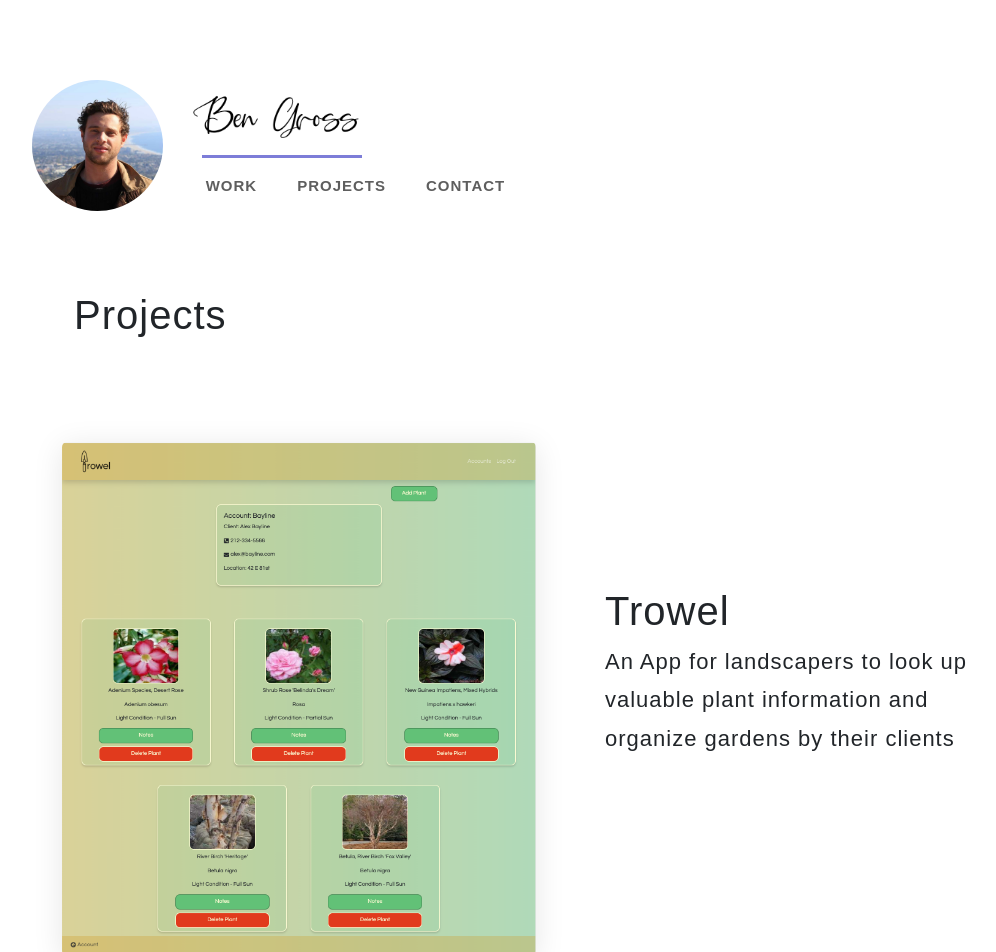
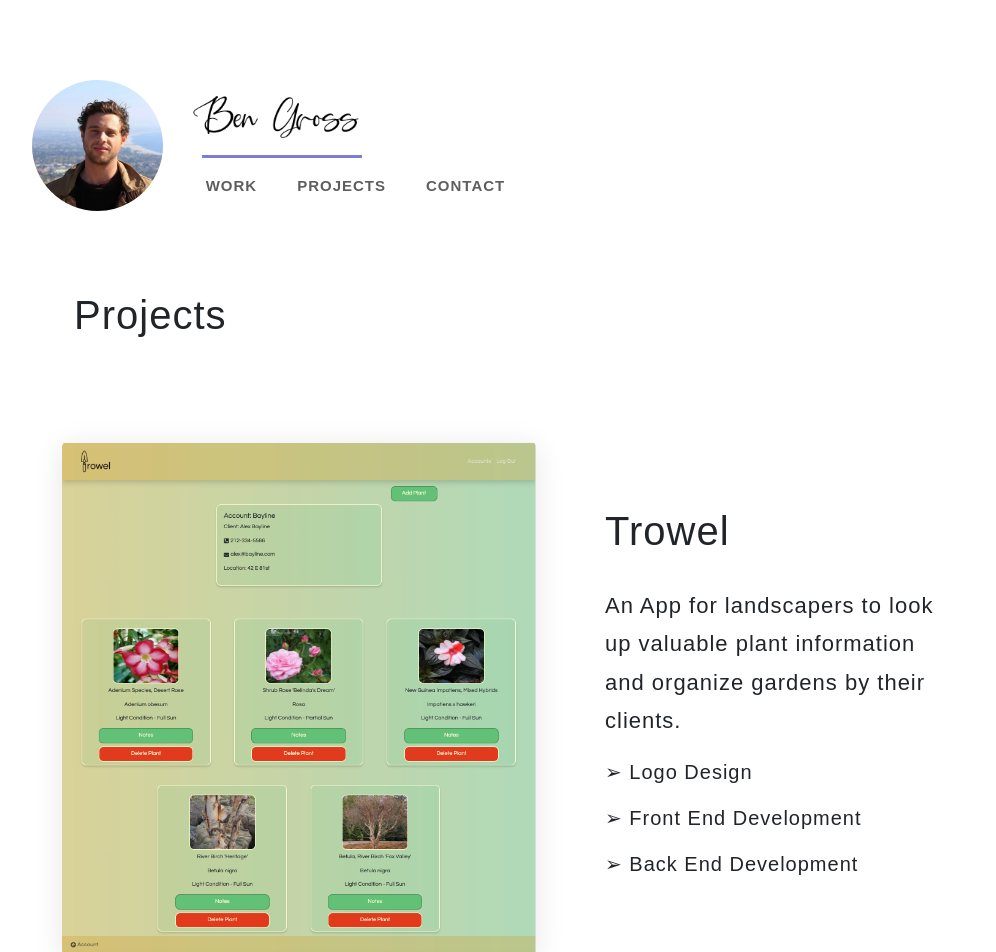
Before and after one commit to benrgross/Portfolio, a React (Create React App) app in the folder client/: page /projects in a window 1280 px wide. Shown: the top 952 px of the page, without its empty margins (141-1137 px from the left). Built offline with nearby package versions, Linux system fonts and the light colour scheme.

Commit message:
projects blurb hard coded

```diff
--- a/client/src/index.css
+++ b/client/src/index.css
@@ -225,10 +225,23 @@ code {
 }
 
 .projects__summary {
-  padding: 15rem 0rem 0rem 6rem;
+  padding: 10rem 3rem 0rem 6rem;
 }
 
-.projects__summary-blurb {
+.projects__summary--blurb {
+  margin-top: 2rem;
   line-height: 175%;
   font-size: 1.375rem;
+  font-weight: 200;
 }
+
+.projects__summary--list-group {
+  padding-left: 0px;
+  list-style-type: none;
+}
+
+.projects__summary--list-items {
+  font-size: 1.25rem;
+  margin-bottom: 1rem;
+  font-weight: 200;
+}
--- a/client/src/pages/Projects.js
+++ b/client/src/pages/Projects.js
@@ -9,15 +9,30 @@ function Projects() {
         <Row>
           <Col md={6}>
             <figure className="projects__media">
-              <img className="projects__img" src="/img/trowel-snapshot-2.png" />
+              <img
+                className="projects__img"
+                src="/img/trowel-snapshot-2.png"
+                alt="snapshot of project website"
+              />
             </figure>
           </Col>
           <Col className="projects__summary">
             <h2 className="projects__summary-title">Trowel</h2>
-            <p className="projects__summary-blurb">
+            <p className="projects__summary--blurb">
               An App for landscapers to look up valuable plant information and
-              organize gardens by their clients
+              organize gardens by their clients.
             </p>
+            <ul className="projects__summary--list-group">
+              <li className="projects__summary--list-items"> ➢ Logo Design</li>
+              <li className="projects__summary--list-items">
+                {" "}
+                ➢ Front End Development
+              </li>
+              <li className="projects__summary--list-items">
+                {" "}
+                ➢ Back End Development
+              </li>
+            </ul>
           </Col>
         </Row>
       </Container>
```
